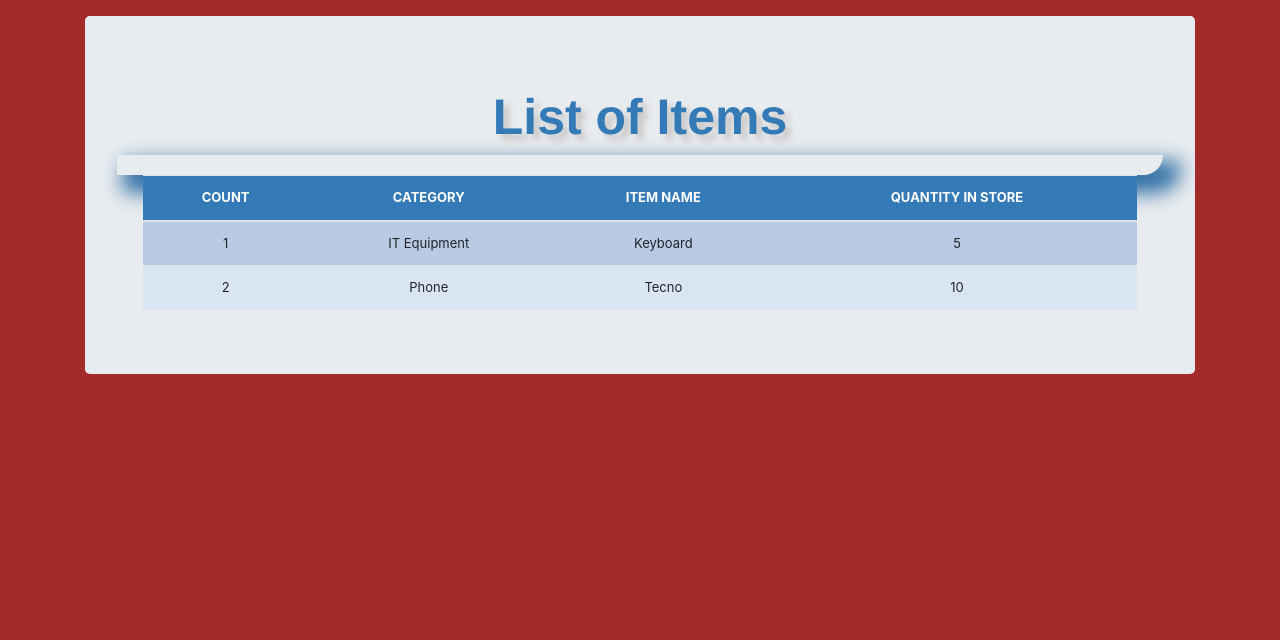
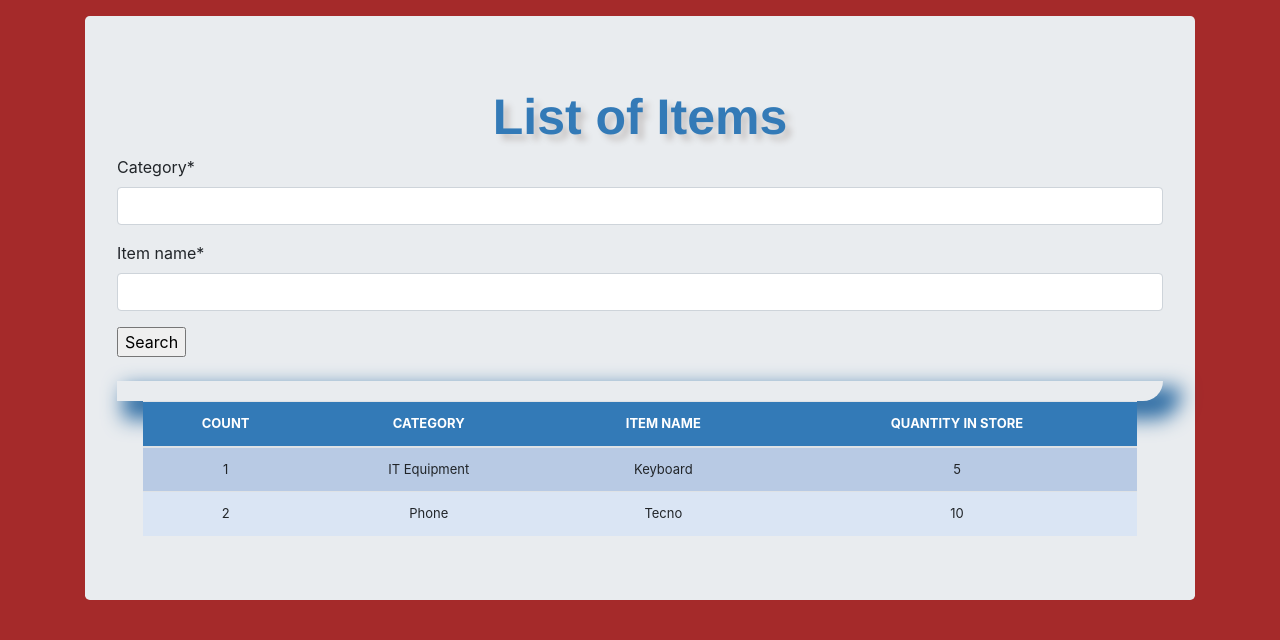
Before and after one commit to preciousimo/store_management_system, a Django app: page /list_items/ in a window 1280 px wide. Shown: the part 56-696 px from the top of the page. Run offline with Django 3.2, Linux system fonts and the light colour scheme; data comes from the database, SQL or seed files in the repository; some libraries are stand-ins or nearby versions.

Commit message:
Query data and make a search form

```diff
--- a/stockmgmgt/forms.py
+++ b/stockmgmgt/forms.py
@@ -6,3 +6,9 @@ class StockCreateForm(forms.ModelForm):
     class Meta:
         model = Stock
         fields = ['category', 'item_name', 'quantity']
+
+
+class StockSearchForm(forms.ModelForm):
+    class Meta:
+        model = Stock
+        fields = ['category', 'item_name']
--- a/stockmgmgt/templates/list_items.html
+++ b/stockmgmgt/templates/list_items.html
@@ -41,6 +41,12 @@
   <main role="main" class="container">
     <div class="jumbotron">
       <div class="header">{{header}}</div>
+
+      <form method='POST' action=''>{% csrf_token %} {{form|crispy}}
+        <input type="submit" value='Search' />
+      </form>
+      <br>
+
       <div class="display_table"></div>
       <table class='table'>
         <thead>
--- a/stockmgmgt/views.py
+++ b/stockmgmgt/views.py
@@ -1,6 +1,6 @@
 from django.shortcuts import render, redirect
 from . models import*
-from .forms import StockCreateForm
+from .forms import*
 
 # Create your views here.
 
@@ -15,11 +15,23 @@ def home(request):
 
 def list_items(request):
     header = 'List of Items'
+    form = StockSearchForm(request.POST or None)
     queryset = Stock.objects.all()
     context = {
+        "form": form,
         "header": header,
         "queryset": queryset,
     }
+    if request.method == 'POST':
+        queryset = Stock.objects.filter(category__icontains=form['category'].value(),
+                                        item_name__icontains=form['item_name'].value()
+        )
+        context = {
+            "form": form,
+            "header": header,
+            "queryset": queryset,
+        }
+
     return render(request, "list_items.html", context)
 
 
```
